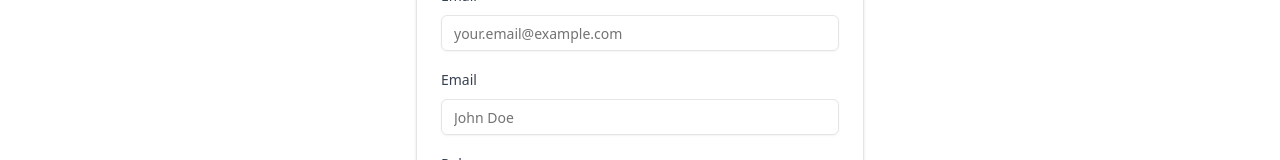
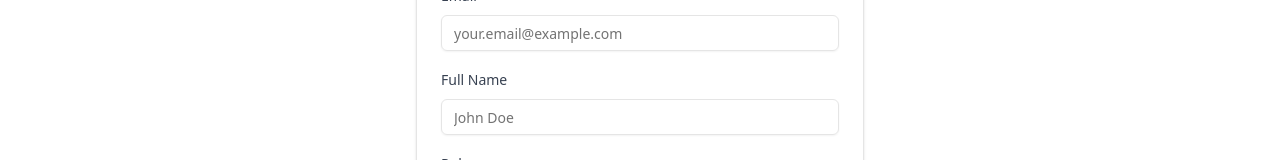
Before and after one commit to nikdunna/plyr-stats, a Next.js app: page /signup in a window 1280 px wide. Shown: the part 322-482 px from the top of the page. Built offline with nearby package versions, Linux system fonts and the light colour scheme.

Commit message:
Merged auth into dev

```diff
--- a/src/app/login/page.tsx
+++ b/src/app/login/page.tsx
@@ -60,6 +60,7 @@ export default function LoginPage() {
           router.push('/dashboard')
       }
           */
+      router.push('/dashboard')
     }
   };
 
--- a/src/app/signup/page.tsx
+++ b/src/app/signup/page.tsx
@@ -108,7 +108,7 @@ export default function SignupPage() {
 
               <div className="space-y-2">
                 <label htmlFor="fullName" className="text-sm font-medium text-gray-700 dark:text-gray-300">
-                  Email
+                  Full Name
                 </label>
                 <Input
                   id="fullName"
```
